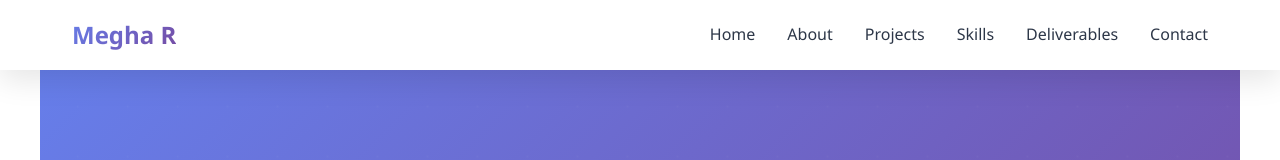
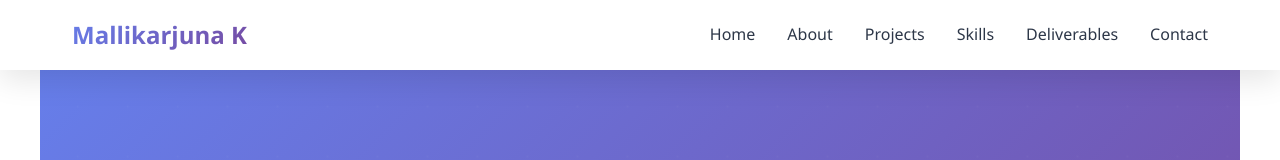
Before and after one commit to MallikarjunaTec/Mallikarjuna-K-DataAnalyst-Internship-Portfolio, a plain HTML site: page index.html in a window 1280 px wide. Shown: the top 160 px of the page. Drawn offline with Linux system fonts and the light colour scheme.

Commit message:
Update logo name in navigation

```diff
--- a/index.html
+++ b/index.html
@@ -548,7 +548,7 @@
     <!-- Navigation -->
     <nav>
         <div class="nav-container">
-            <div class="logo">Megha R</div>
+            <div class="logo">Mallikarjuna K</div>
             <ul class="nav-links">
                 <li><a href="#home">Home</a></li>
                 <li><a href="#about">About</a></li>
```
